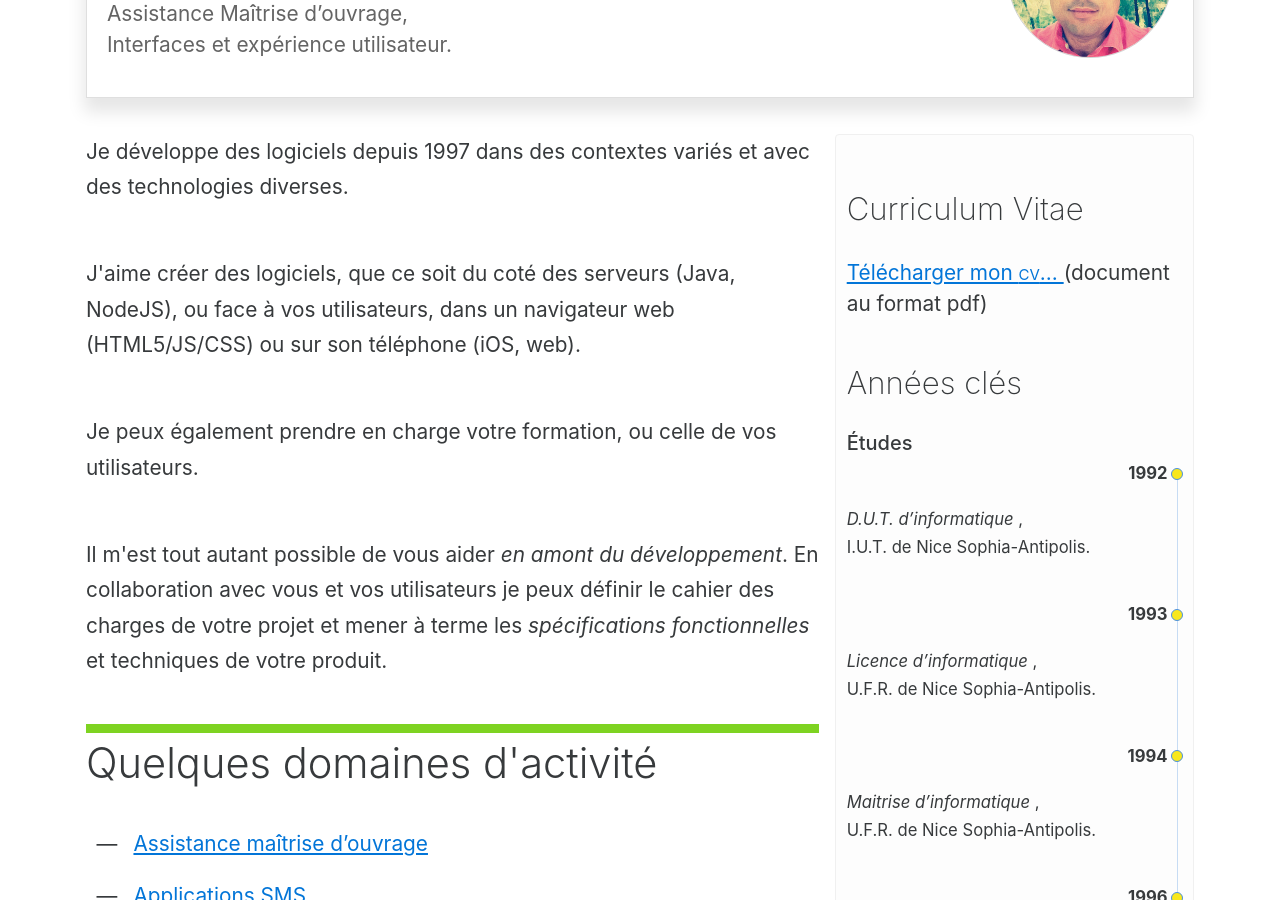
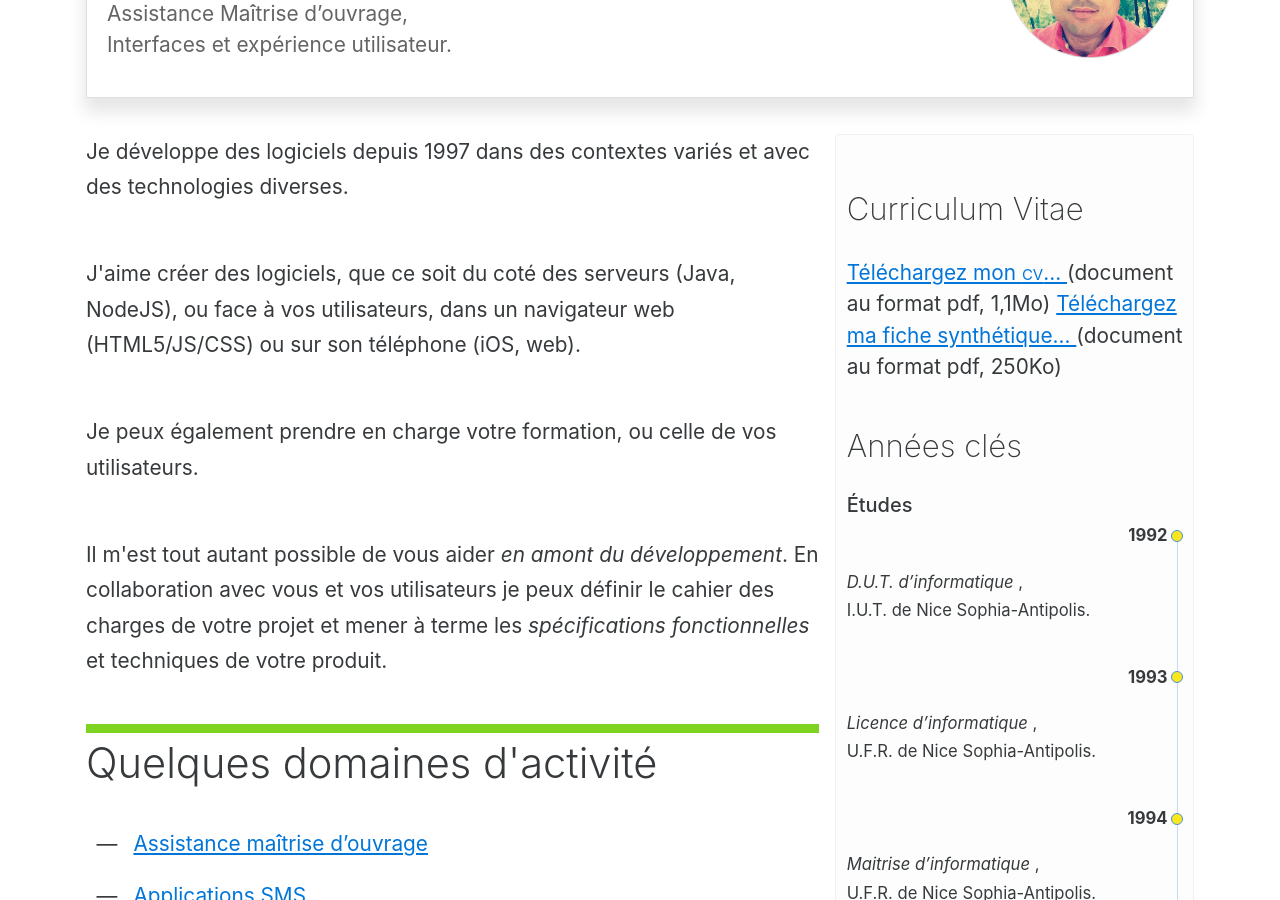
Before and after one commit to Sylvain-Gamel-fr/Sylvain-Gamel-fr.github.io, a Jekyll site: the page built from fr/a-propos/index.html, in a window 1280 px wide and 900 px high, scrolled down 930 px. Built offline with Jekyll 4.4.1, drawn with Linux system fonts in a browser that asks for light colours.

Commit message:
Added quick personal overview.

```diff
--- a/fr/a-propos/index.html
+++ b/fr/a-propos/index.html
@@ -173,10 +173,17 @@ permalink: /fr/a-propos/
           <h3 class="sr-only">Informations complémentaires</h2>
           <h4>Curriculum Vitae</h4>
 
-          <a href="{{ 'downloads/about/CV-Sylvain-Gamel-En-Fr.pdf' | absolute_url }}">
-            Télécharger mon <span class="text-smallcaps">cv</span>...
+          <a href="{{ 'downloads/about/CV-Sylvain-Gamel-En-Fr.pdf' | absolute_url }}"
+             title="CV français et anglais en PDF.">
+            Téléchargez mon <span class="text-smallcaps">cv</span>...
           </a>
-          (document au format <abbr>pdf</abbr>)
+          (document au format <abbr>pdf</abbr>, 1,1Mo)
+
+          <a href="{{ 'downloads/about/CV-Sylvain-Gamel-Fr-overview.pdf' | absolute_url }}"
+             title="Fiche synthétique de parcours et de compétences en PDF.">
+            Téléchargez ma fiche synthétique...
+          </a>
+          (document au format <abbr>pdf</abbr>, 250Ko)
 
           <h4>Années clés</h4>
 
```
Also changed, not shown: 1 other file.
